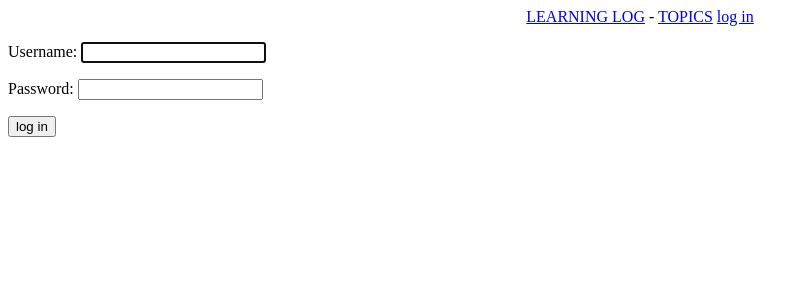
After one commit to Goyalansh/Django_project, a Django app: page /users/login/ in a window 1280 px wide. The commit adds this page. Shown: the top 300 px of the page, without its empty margins (0-809 px from the left). Run offline with Django 3.2, Linux system fonts and the light colour scheme.

Commit message:
successfully added login functionality

```diff
--- a/learning_logs/templates/learning_logs/base.html
+++ b/learning_logs/templates/learning_logs/base.html
@@ -4,6 +4,11 @@
 <p style="text-align:center">
     <a href = "{% url 'learning_logs:index' %}">LEARNING LOG</a> -
     <a href = "{% url 'learning_logs:topics' %}">TOPICS</a>
+    {% if user.is_authenticated %}
+        hello, {{ user.username }}.
+    {% else %}
+        <a href="{% url 'users:login' %}">log in</a>
+    {% endif %}
 </p>
 
 {% block content %}{% endblock content %}
--- a/mysite/urls.py
+++ b/mysite/urls.py
@@ -20,5 +20,5 @@ from django.conf.urls import include, url
 urlpatterns = [
     path('admin/', admin.site.urls),
     path('', include(('learning_logs.urls', "app_name"), namespace='learning_logs')),
-    path('', include(('users.urls',"users"), namespace='users')),
+    path('users/', include(('users.urls', "users"), namespace='users')),
 ]
--- /dev/null
+++ b/users/templates/users/login.html
@@ -0,0 +1,17 @@
+{% extends "learning_logs/base.html" %}
+
+{% block content %}
+
+ {% if form.errors %}
+ <p>Your username and password did'nt match</p>
+ {% endif %}
+
+ <form method="post" action="{%url 'users:login' %}">
+     {% csrf_token %}
+     {{ form.as_p}}
+
+     <button name = 'submit'> log in</button>
+     <input type ="hidden" name = "next" value = "{% url 'learning_logs:index' %}" />
+ </form>
+
+{% endblock content %}
```
Also changed, not shown: db.sqlite3.
